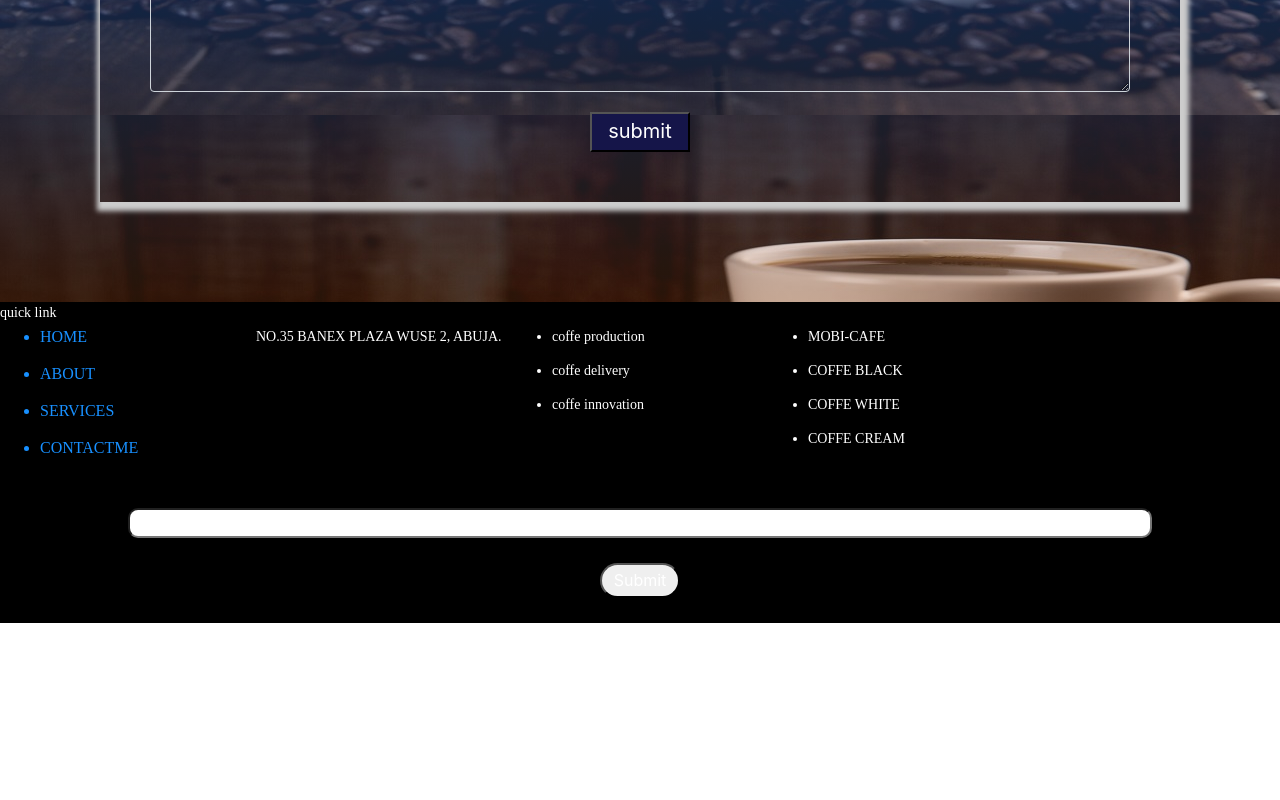
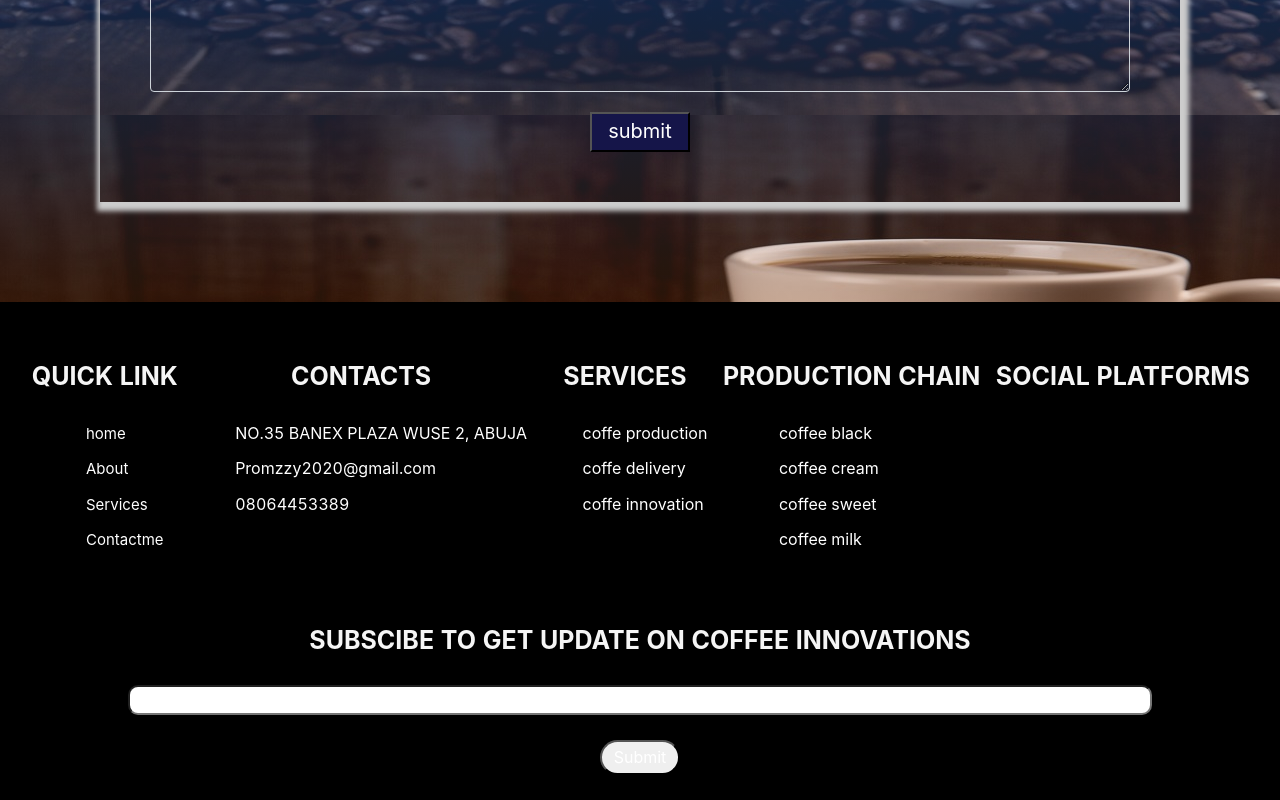
Before and after one commit to promzzy/coffee-app, a React (Create React App) app: page /contact/contactUs in a window 1280 px wide. Shown: the part 515-1315 px from the top of the page. Before the commit the page ends 1138 px from the top, so only its background shows below. Built offline with nearby package versions, Linux system fonts and the light colour scheme.

Commit message:
edited the footer

```diff
--- a/src/components/shared/Footer.js
+++ b/src/components/shared/Footer.js
@@ -2,34 +2,50 @@ import React, {useState, useEffect} from 'react'
 import {Link} from 'react-router-dom'
 import styles from './styles/Footer.module.css'
 import {Nav} from './NavData/Nav'
+import { Contacts } from './NavData/Contacts'
+import {coffee} from '../../data/coffees'
 export default function Footer(){
 
 	const [ navs, setNavs ] = useState([]);
+	const [contact, setContact] = useState([])
+	const [coffesProducts, setCoffeeProducts] = useState([])
+
+	const contactusClassN = contact.filter(filteredClassN => (filteredClassN.classN === `contactUs`))
 
 	useEffect(() => {
 		setNavs(Nav)
+		setContact(Contacts)
+		setCoffeeProducts(coffee)
 	},[])
 
     return(
         <>
         <footer>
-	<div className={styles.container}>
+
 		<div className={styles.footerMenu}>
-			<div>
-				<span class={styles.footerHeadings}>quick link</span>
-				<ul>
+			<div className={styles.footerItems}>
+				<div className={styles.footerHeadings}>quick link</div>
+				<ul className={styles.footerNav}>
 				{
                         navs.map((nav) => (
-                            <Link to={nav.url}>
-                            <li>{nav.title}</li>
+							<li>
+                            <Link className={styles[`${nav.classN}`]} to={nav.url}>
+                            {nav.title}
                             </Link>
+							</li>
                         ))
                     }
 				</ul>
 			</div>
 			<div>
-				<h5 class={styles.footerHeadings}>location</h5>
-				<p>NO.35 BANEX PLAZA WUSE 2, ABUJA.</p>
+				<h5 class={styles.footerHeadings}>contacts</h5>
+				<ul>
+					{
+						contactusClassN.map((contactus) =>(
+							<li className={styles[contactus.classN]}>{contactus.title}</li>
+						))
+					}
+				</ul>
 			</div>
 			<div>
 				<h5 class={styles.footerHeadings}>SERVICES</h5>
@@ -42,10 +58,15 @@ export default function Footer(){
 			<div>
 				<h5 class={styles.footerHeadings}>PRODUCTION CHAIN</h5>
 				<ul>
-					<li>MOBI-CAFE</li>
-					<li>COFFE BLACK</li>
-					<li>COFFE WHITE</li>
-					<li>COFFE CREAM</li>
+					{
+						coffesProducts.map(products => (
+							<li>
+								<Link className={styles.product} to={`/coffee/details/${products.id}`}>
+								{products.name}
+								</Link>
+							</li>
+						))
+					}
 				</ul>
 			</div>
 			<div>
@@ -63,6 +84,7 @@ export default function Footer(){
 				</div>
 			</div>
 		</div>
+
 		<div>
 			<form>
 				<h3 className={styles.footerHeadings}>SUBSCIBE TO GET UPDATE ON COFFEE INNOVATIONS</h3>
@@ -78,7 +100,7 @@ export default function Footer(){
 
 			</form>
 		</div>
-	</div>
+
 </footer>
         </>
     )
--- /dev/null
+++ b/src/components/shared/NavData/Contacts.js
@@ -0,0 +1,32 @@
+
+export const Contacts = [
+    {
+        title: "NO.35 BANEX PLAZA WUSE 2, ABUJA",
+        icon: "",
+        classN: "contactUs"
+    },
+    {
+        title: "Promzzy2020@gmail.com",
+        icon: "",
+        url: "",
+        classN: "contactUs"
+    },
+    {
+        title: "08064453389",
+        icon: "",
+        url: "",
+        classN: "contactUs"
+    },
+    {
+        faceBook: "face book",
+        icon: "",
+        url: "",
+        classN: "socialMedia"
+    },
+    {
+        twitter: "twitter",
+        icon: "",
+        url: "",
+        classN: "socialMedia"
+    }
+]
--- a/src/components/shared/styles/Footer.module.css
+++ b/src/components/shared/styles/Footer.module.css
@@ -6,23 +6,47 @@ footer{
 
 .footerMenu{
     display: flex;
-    flex-wrap: wrap;
-    flex: 1;
+    color: white;
+    justify-content: space-between;
+    padding: 30px;
+}
+.footerHeadings{
+    text-align: center;
+    margin: 25px 0;
+    color: whitesmoke;
+    font-size: 25px;
+    text-transform: uppercase;
+    font-weight: bold;
 }
 
-.footerMenu div{
-	font-family: Patrick Hand;
-	flex: 1;
+.footerNav li{
+    list-style: none;
 }
-footer a{
-	font-family: Patrick Hand;
-	text-transform: uppercase;
-	font-size: 16px;
 
+.navLink{
+    color: white;
+    font-size: 15px;
+    padding: 0.5rem 1rem;
+}
+.navLink:hover{
+    background: rgba(230, 228, 224, 0.398);
+    border-radius: 5px;
 }
 
 footer li{
-	margin-bottom: 12px;
+	margin-bottom: 10px;
+    list-style: none;
+    font-size: 16px;
+}
+.contactUs{
+    cursor: pointer;
+}
+.product{
+    text-decoration: none;
+    color: white;
+    font-size: 16px;
+    padding: 1rem;
+
 }
 .production-chain a{
 	color: white;
```
Also changed, not shown: 1 other file (tests, documents, lock files or other folders).
